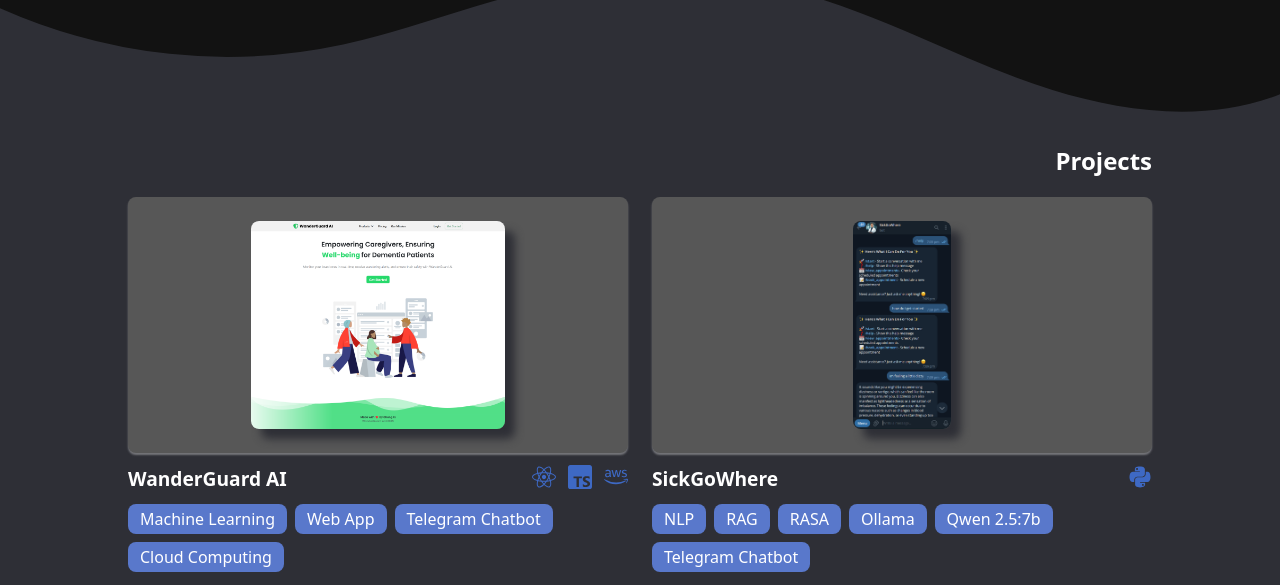
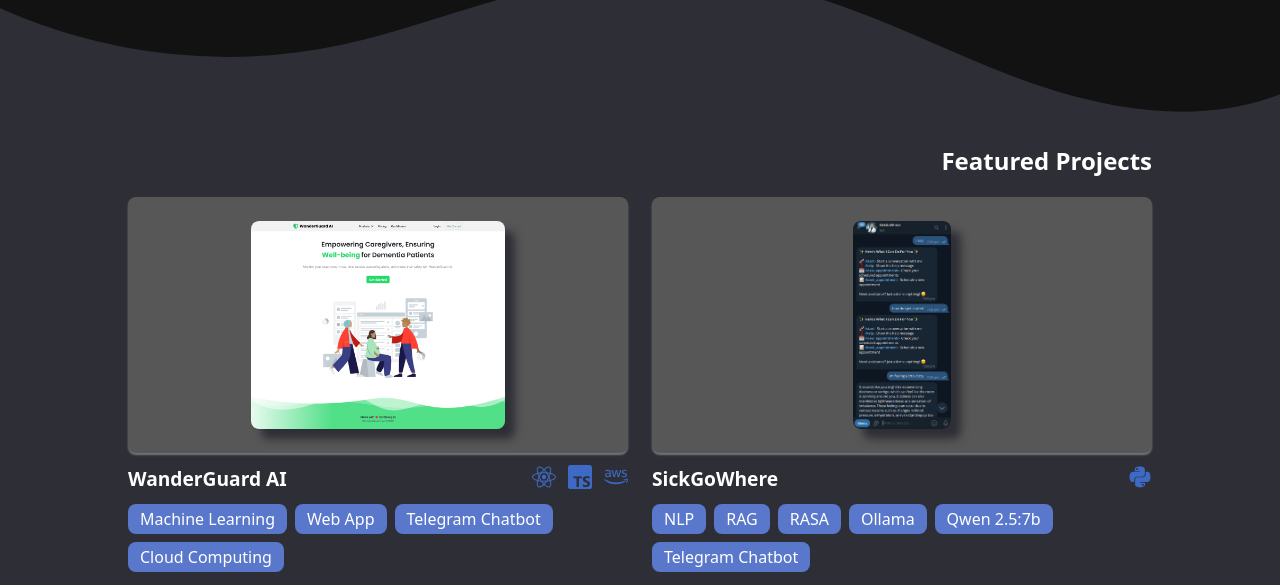
Before and after one commit to cxnub/portfolio, a plain HTML site: page index.html in a window 1280 px wide. Shown: the part 981-1566 px from the top of the page. Drawn offline with Linux system fonts and the light colour scheme.

Commit message:
Renamed Projects header to Featured Projects

```diff
--- a/index.html
+++ b/index.html
@@ -124,7 +124,7 @@
 
     <section id="projects">
         <div class="section-content">
-            <h1 style="align-self: flex-end;">Projects</h1>
+            <h1 style="align-self: flex-end;">Featured Projects</h1>
             <div class="projects-container">
 
                 <!-- WWanderGuard AI -->
```
